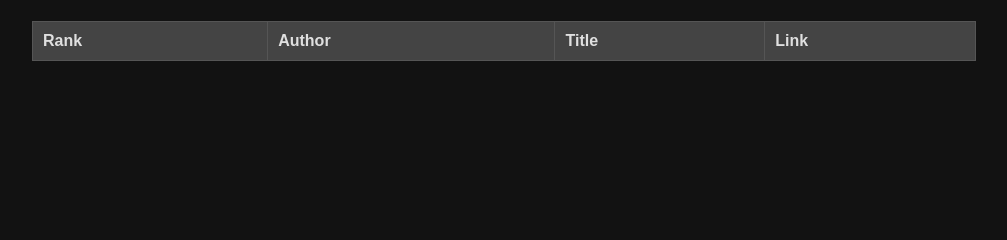
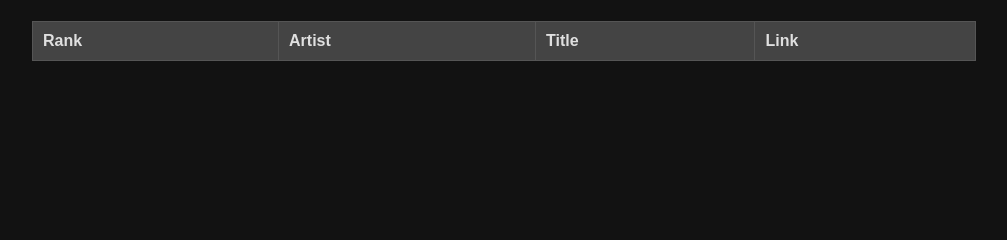
Before and after one commit to xthomsiix/MMSR-project, a Flask app: template templates/index.html in a window 1280 px wide. Shown: the part 167-407 px from the top of the page, without its empty margins (136-1143 px from the left). Run offline with Flask 3, Linux system fonts and the light colour scheme; the template is opened without the code that fills it, so the values that code supplies are empty; parts of the project's set-up code (start-up, migrations or seed data) failed here and were passed over.

Commit message:
Change th author to artist

```diff
--- a/templates/index.html
+++ b/templates/index.html
@@ -187,7 +187,7 @@
             <thead>
                 <tr>
                     <th onclick="sortTable(0, true)">Rank</th>
-                    <th onclick="sortTable(1, false)">Author</th>
+                    <th onclick="sortTable(1, false)">Artist</th>
                     <th onclick="sortTable(2, false)">Title</th>
                     <th>Link</th>
                 </tr>
```
